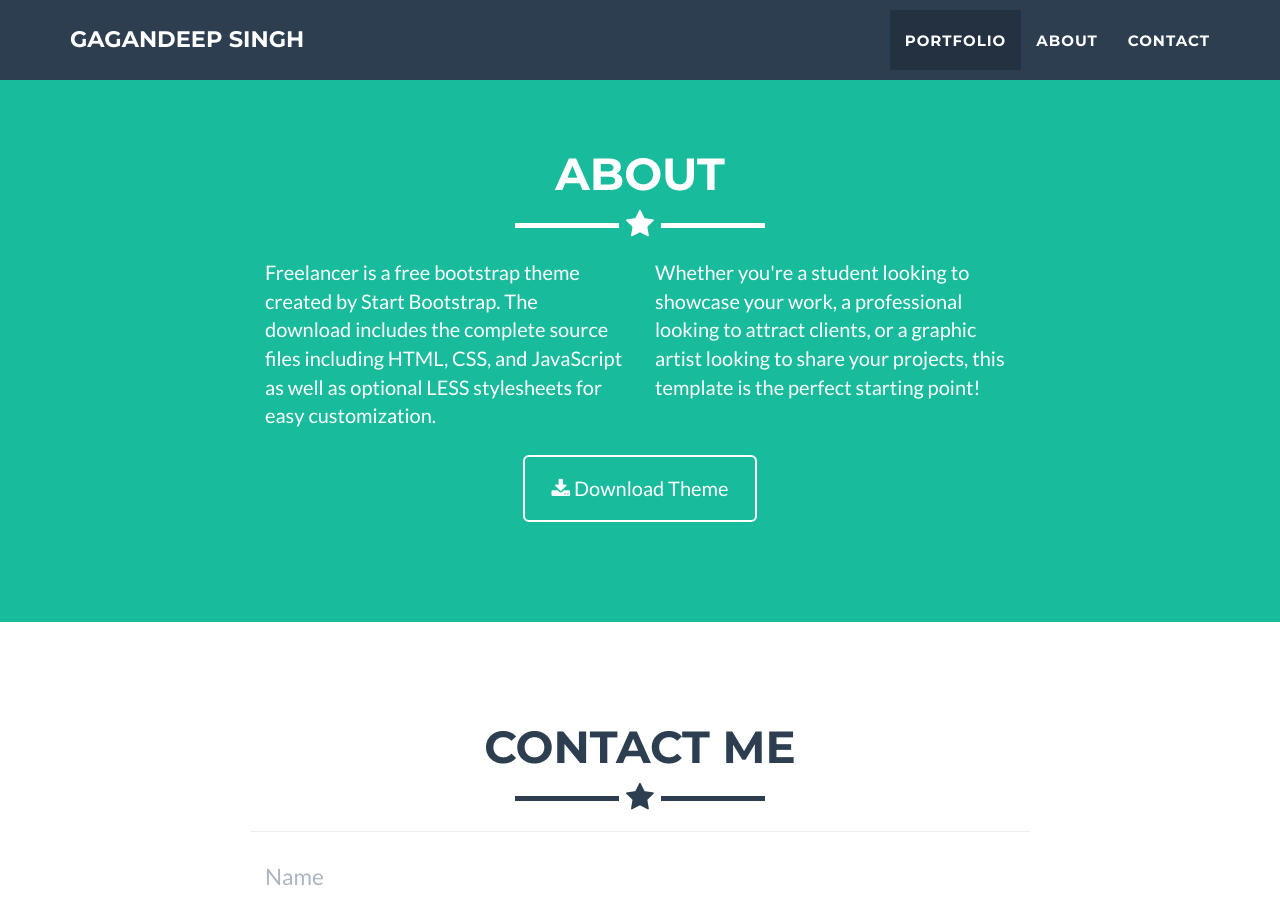
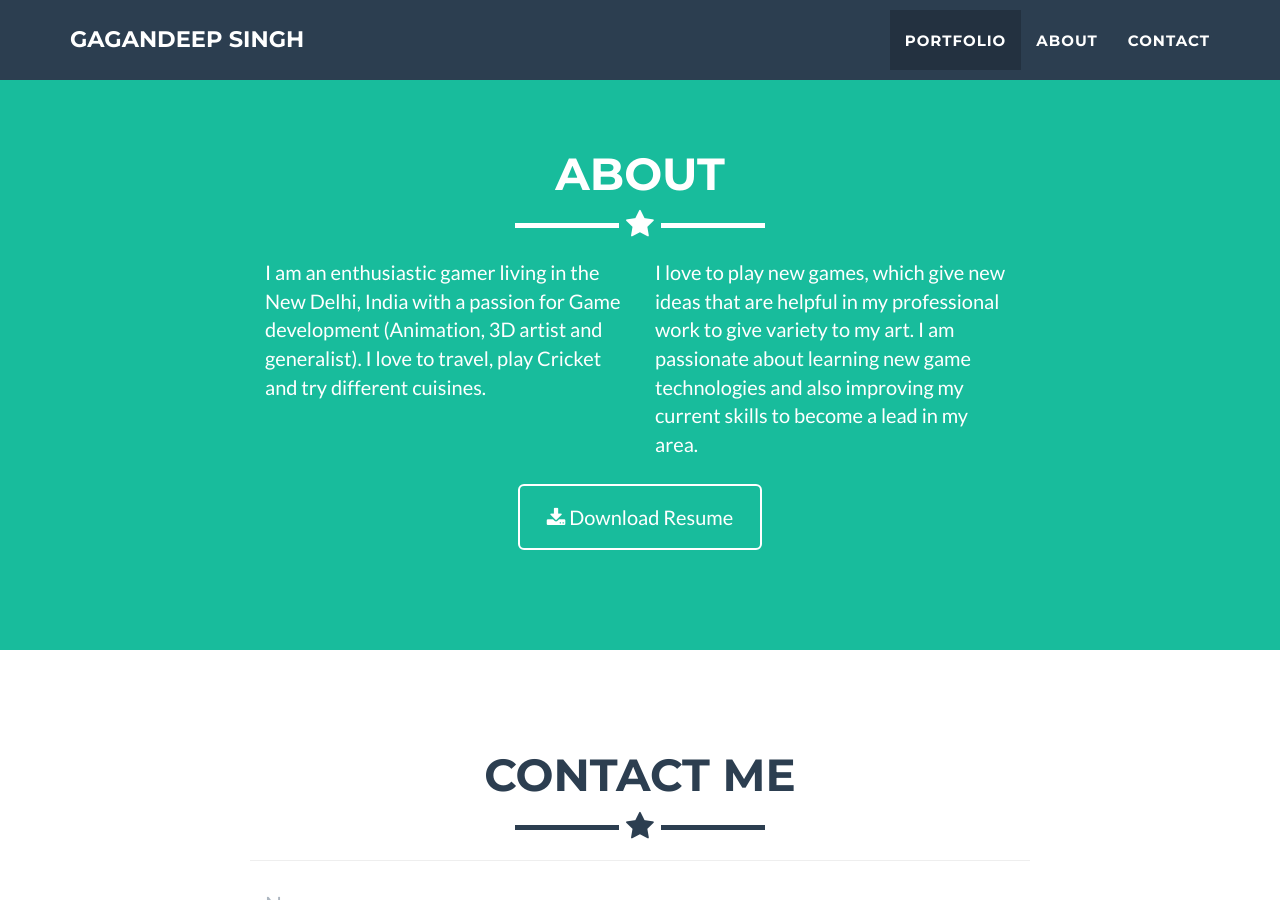
Before and after one commit to gd-gamer/gd-gamer, a Jekyll site: the page built from index.html, in a window 1280 px wide and 900 px high, scrolled down 1616 px. Built offline with Jekyll 4.4.1, drawn with Linux system fonts in a browser that asks for light colours.

Commit message:
Edited About section

```diff
--- a/_includes/about.html
+++ b/_includes/about.html
@@ -9,14 +9,14 @@
             </div>
             <div class="row">
                 <div class="col-lg-4 col-lg-offset-2">
-                    <p>Freelancer is a free bootstrap theme created by Start Bootstrap. The download includes the complete source files including HTML, CSS, and JavaScript as well as optional LESS stylesheets for easy customization.</p>
+                    <p>I am an enthusiastic gamer living in the New Delhi, India with a passion for Game development (Animation, 3D artist and generalist). I love to travel, play Cricket and try different cuisines.</p>
                 </div>
                 <div class="col-lg-4">
-                    <p>Whether you're a student looking to showcase your work, a professional looking to attract clients, or a graphic artist looking to share your projects, this template is the perfect starting point! </p>
+                    <p>I love to play new games, which give new ideas that are helpful in my professional work to give variety to my art. I am passionate about learning new game technologies and also improving my current skills to become a lead in my area.</p>
                 </div>
                 <div class="col-lg-8 col-lg-offset-2 text-center">
-                    <a href="https://github.com/jeromelachaud/freelancer-theme" class="btn btn-lg btn-outline">
-                        <i class="fa fa-download"></i> Download Theme
+                    <a href="https://github.com/gd-gamer/" class="btn btn-lg btn-outline">
+                        <i class="fa fa-download"></i> Download Resume
                     </a>
                 </div>
             </div>
```
